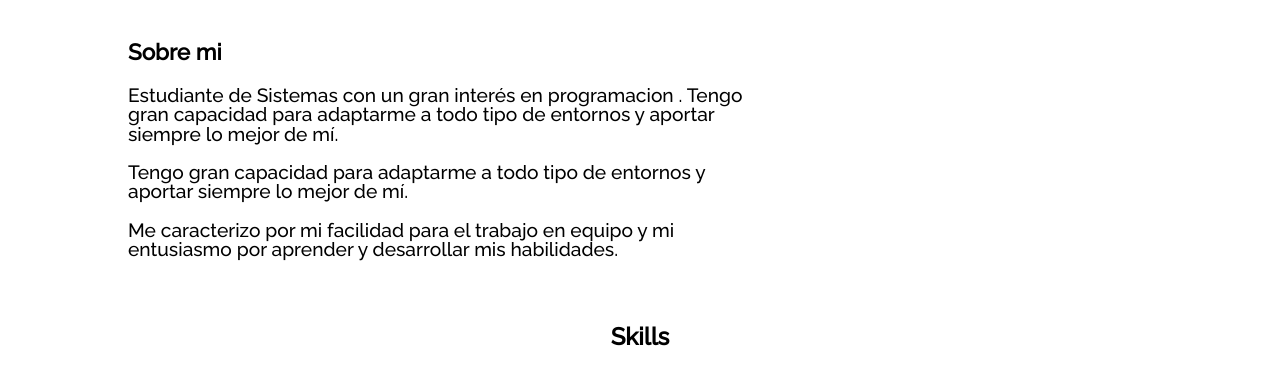
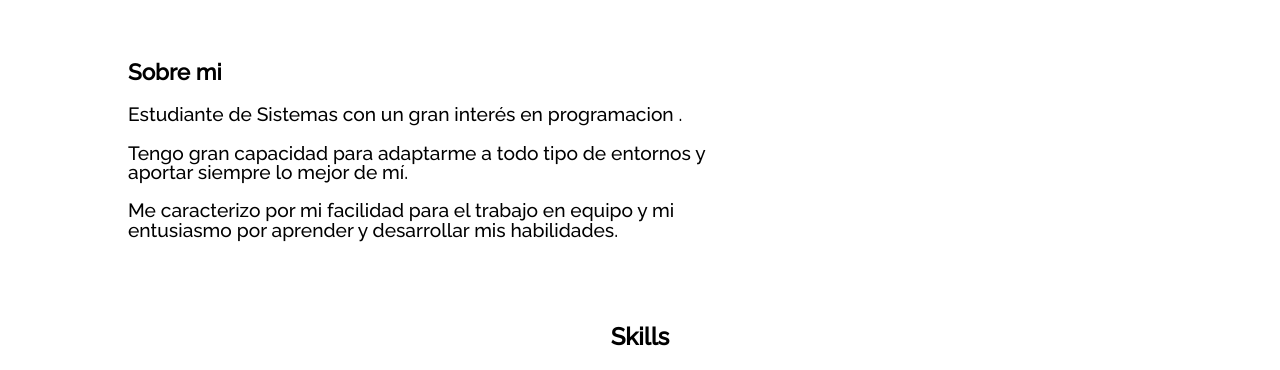
Before and after one commit to Jhoan19912/Portafolio-alura, a plain HTML site: page index.html in a window 1280 px wide. Shown: the part 416-786 px from the top of the page. Drawn offline with nearby package versions, Linux system fonts and the light colour scheme.

Commit message:
first commit

```diff
--- a/index.html
+++ b/index.html
@@ -61,7 +61,7 @@
                     Sistemas
                     con un gran interés en
                     programacion
-                    . Tengo gran capacidad para adaptarme a todo tipo de entornos y aportar siempre lo mejor de mí.</p>
+                    .</p>
             <p class="about__paragraph">Tengo gran capacidad para adaptarme a todo tipo
                 de entornos y aportar siempre lo mejor de mí.</p>
             <p class="about__paragraph">Me caracterizo por mi facilidad para el trabajo en equipo y mi
```
